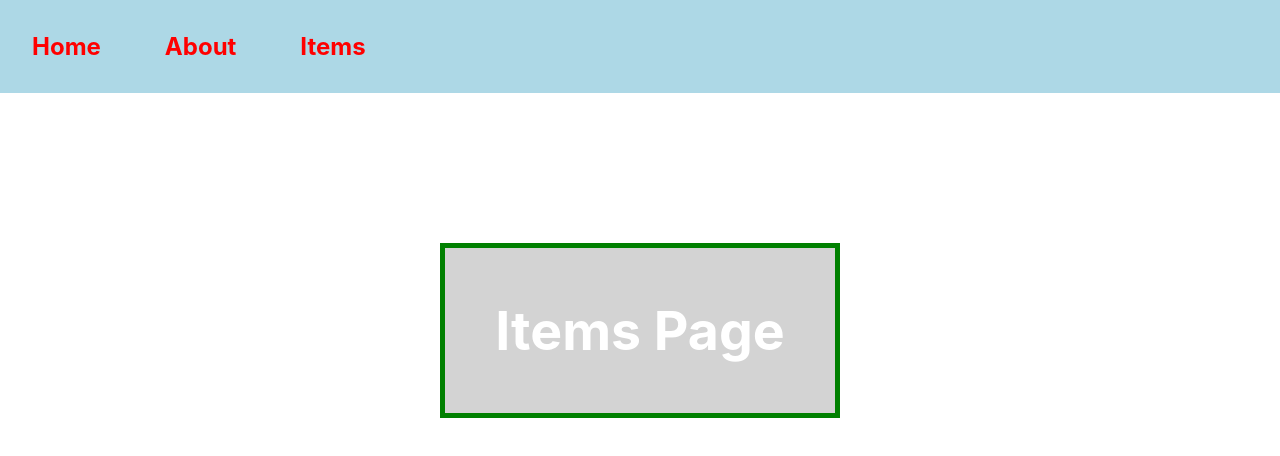
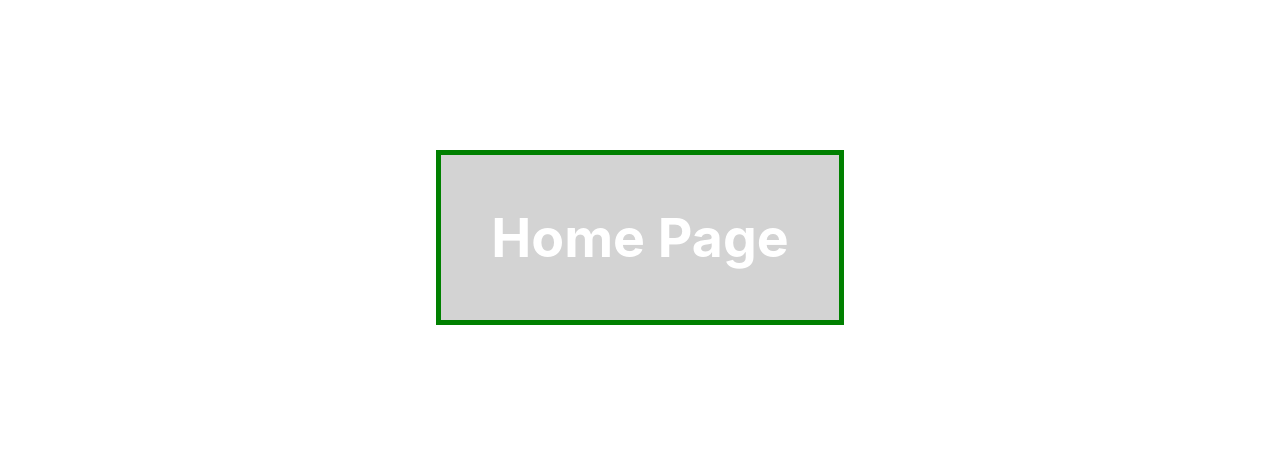
Before and after one commit to Ravikumargupta1999/React-Router, a React (Create React App) app: page / in a window 1280 px wide. Shown: the top 456 px of the page. Built offline with nearby package versions, Linux system fonts and the light colour scheme.

Commit message:
Initial Commit

```diff
--- a/src/App.js
+++ b/src/App.js
@@ -1,18 +1,18 @@
-import { useState } from "react"
-import Navbar from "./components/Navbar"
+import { createBrowserRouter,RouterProvider } from "react-router-dom";
+
 import About from "./pages/About"
 import Home from "./pages/Home"
 import Items from "./pages/Items"
 
 function App() {
-  const [page, setPage] = useState("items");
+  const router = createBrowserRouter([
+    {path : "/", element : <Home/>},
+    {path : "/about", element :<About/>},
+  ])
   return (
 
     <>
-      <Navbar setPage={setPage} />
-      {page === "home" && <Home />}
-      {page === "about" && <About />}
-      {page === "items" && <Items />}
+      <RouterProvider router={router}/>
     </>
   );
 }
```
